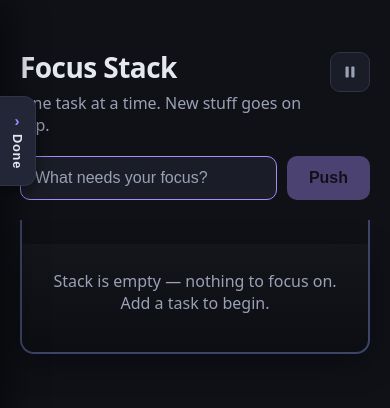
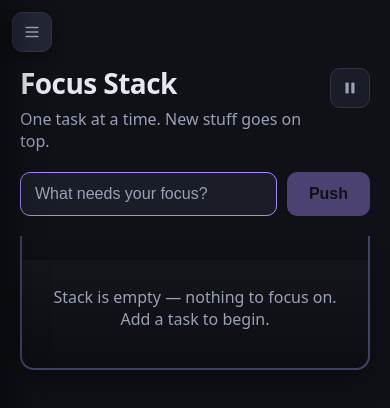
Before and after one commit to Roholla-amz/focus-stack, a React (Vite) app: page / in a window 390 px wide. Shown: the top 408 px of the page. Built offline with nearby package versions, Linux system fonts and the light colour scheme.

Commit message:
Replace done tab with a top-left menu button on mobile with backdrop

```diff
--- a/src/App.css
+++ b/src/App.css
@@ -421,9 +421,10 @@
 }
 
 .done-toggle {
-  position: absolute;
-  left: 100%;
+  position: fixed;
+  left: 0;
   top: 96px;
+  z-index: 61;
   writing-mode: vertical-rl;
   display: flex;
   align-items: center;
@@ -439,13 +440,23 @@
   letter-spacing: 0.06em;
   cursor: pointer;
   box-shadow: 0 4px 16px rgba(0, 0, 0, 0.4);
-  transition: filter 0.15s, background 0.15s;
+  transition: filter 0.15s, background 0.15s, left 0.28s ease;
 }
 
 .done-toggle:hover,
 .done-toggle.open {
   background: var(--surface);
   filter: brightness(1.15);
+}
+
+.done-toggle.open {
+  left: 320px;
+}
+
+.done-toggle-badge,
+.done-toggle-icon,
+.done-backdrop {
+  display: none;
 }
 
 .done-toggle-arrow {
@@ -641,3 +652,85 @@
     opacity: 0;
   }
 }
+
+@media (max-width: 639px) {
+  .app {
+    padding-top: 64px;
+  }
+
+  .done-toggle {
+    left: 12px;
+    top: 12px;
+    z-index: 50;
+    writing-mode: horizontal-tb;
+    display: grid;
+    place-items: center;
+    width: 40px;
+    height: 40px;
+    padding: 0;
+    gap: 0;
+    border: 1px solid var(--border);
+    border-left: 1px solid var(--border);
+    border-radius: 10px;
+  }
+
+  .done-toggle.open {
+    left: 12px;
+  }
+
+  .done-toggle-arrow,
+  .done-toggle-label {
+    display: none;
+  }
+
+  .done-toggle:hover {
+    border-color: var(--accent);
+    filter: none;
+  }
+
+  .done-toggle-icon {
+    width: 18px;
+    height: 18px;
+    display: block;
+    color: var(--text-dim);
+    background-color: currentColor;
+    -webkit-mask-image: url('./assets/icons/menu.svg');
+    -webkit-mask-size: contain;
+    -webkit-mask-position: center;
+    -webkit-mask-repeat: no-repeat;
+    mask-image: url('./assets/icons/menu.svg');
+    mask-size: contain;
+    mask-position: center;
+    mask-repeat: no-repeat;
+  }
+
+  .done-toggle:hover .done-toggle-icon,
+  .done-toggle.open .done-toggle-icon {
+    color: var(--text);
+  }
+
+  .done-toggle-badge {
+    display: grid;
+    place-items: center;
+    position: absolute;
+    top: -5px;
+    right: -5px;
+    min-width: 16px;
+    height: 16px;
+    padding: 0 4px;
+    border-radius: 8px;
+    background: var(--accent);
+    color: #14161f;
+    font-size: 0.62rem;
+    font-weight: 700;
+    line-height: 1;
+  }
+
+  .done-backdrop {
+    display: block;
+    position: fixed;
+    inset: 0;
+    background: rgba(0, 0, 0, 0.5);
+    z-index: 55;
+  }
+}
--- a/src/components/DonePanel.jsx
+++ b/src/components/DonePanel.jsx
@@ -16,11 +16,12 @@ export default function DonePanel({ done, onRemove, onUndo }) {
   const [open, setOpen] = useState(false)
 
   return (
-    <aside className={`done-panel${open ? ' open' : ''}`} aria-label="Completed tasks">
+    <>
       <button
         type="button"
         className={`done-toggle${open ? ' open' : ''}`}
         aria-expanded={open}
+        aria-label={open ? 'Hide completed tasks' : `Show completed tasks${done.length > 0 ? ` (${done.length})` : ''}`}
         title={open ? 'Hide completed tasks' : 'Show completed tasks'}
         onClick={() => setOpen((o) => !o)}
       >
@@ -28,7 +29,11 @@ export default function DonePanel({ done, onRemove, onUndo }) {
         <span className="done-toggle-label">
           Done{done.length > 0 ? ` (${done.length})` : ''}
         </span>
+        {done.length > 0 && <span className="done-toggle-badge">{done.length}</span>}
+        <span className="done-toggle-icon" aria-hidden="true" />
       </button>
+      {open && <div className="done-backdrop" onClick={() => setOpen(false)} />}
+      <aside className={`done-panel${open ? ' open' : ''}`} aria-label="Completed tasks">
       <div className="done-panel-inner">
         <header className="done-panel-head">
           <h2 className="done-panel-title">Done</h2>
@@ -75,5 +80,6 @@ export default function DonePanel({ done, onRemove, onUndo }) {
         )}
       </div>
     </aside>
+    </>
   )
 }
```
Also changed, not shown: src/assets/icons/menu.svg (added).
